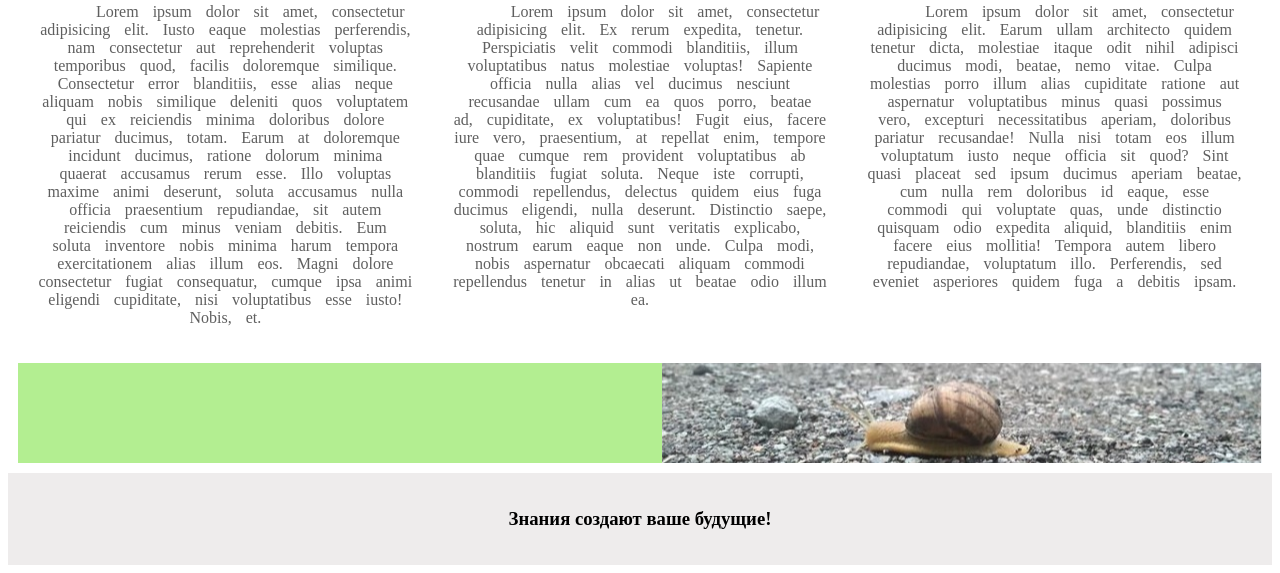
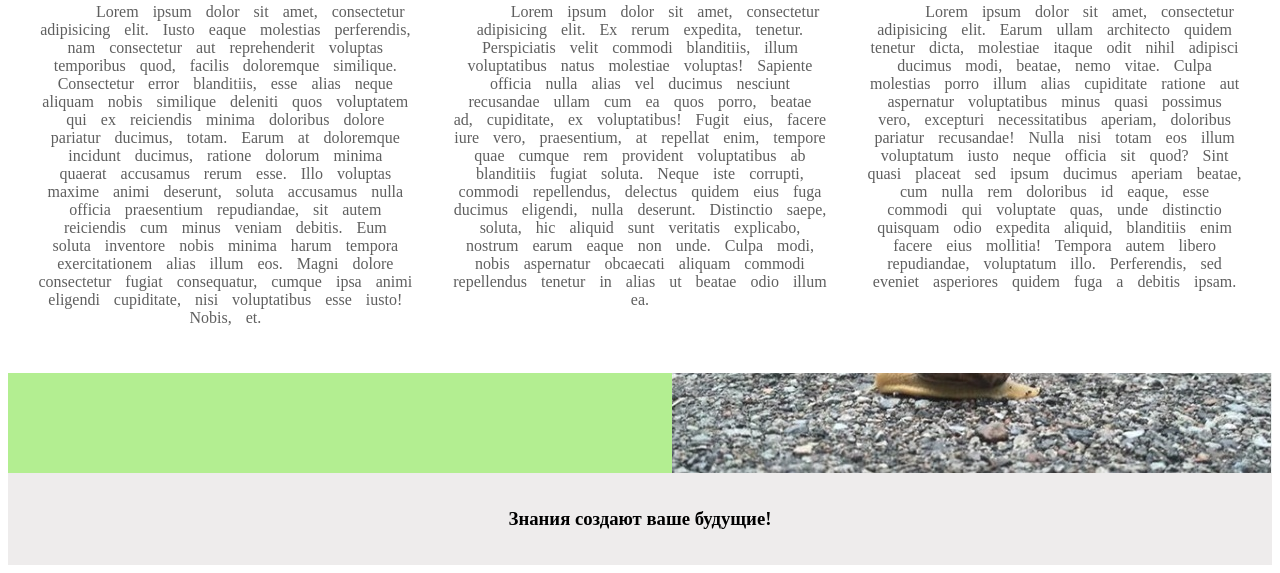
Before and after one commit to G-T-W-Y/CODIFUN, a plain HTML site: page pages/interesting_facts.html in a window 1280 px wide. Shown: the part 383-956 px from the top of the page. Drawn offline with Linux system fonts and the light colour scheme.

Commit message:
update files

```diff
--- a/css/style.css
+++ b/css/style.css
@@ -66,7 +66,7 @@ img {
 .line {
 	width: 100%;
 	height: 100px;
-	background: #b3ee91 url('../images/image.jpg') no-repeat right center fixed;
+	background: #b3ee91 url('../images/image.jpg') no-repeat fixed right bottom;
 }
 
 .row::after {
--- a/pages/interesting_facts.html
+++ b/pages/interesting_facts.html
@@ -38,8 +38,8 @@
                 <p>Lorem ipsum dolor sit amet, consectetur adipisicing elit. Earum ullam architecto quidem tenetur dicta, molestiae itaque odit nihil adipisci ducimus modi, beatae, nemo vitae. Culpa molestias porro illum alias cupiditate ratione aut aspernatur voluptatibus minus quasi possimus vero, excepturi necessitatibus aperiam, doloribus pariatur recusandae! Nulla nisi totam eos illum voluptatum iusto neque officia sit quod? Sint quasi placeat sed ipsum ducimus aperiam beatae, cum nulla rem doloribus id eaque, esse commodi qui voluptate quas, unde distinctio quisquam odio expedita aliquid, blanditiis enim facere eius mollitia! Tempora autem libero repudiandae, voluptatum illo. Perferendis, sed eveniet asperiores quidem fuga a debitis ipsam.</p>
             </div>
         </div>
-        <div class="line"></div>
     </section>
+    <div class="line"></div>
     <footer>
         <h3 id="demo"></h3>
     </footer>
```
